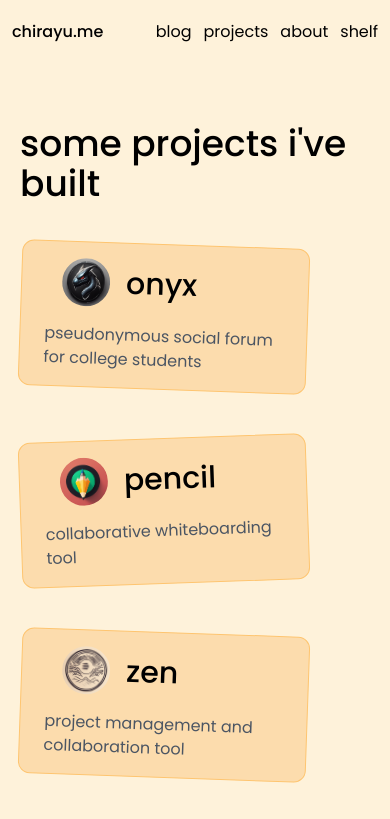
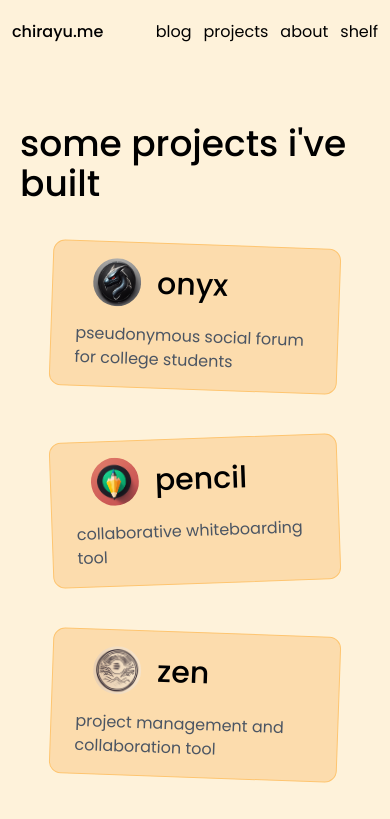
Before and after one commit to Chirayu31/chirayu.me, a SvelteKit app: page /projects in a window 390 px wide. Shown: the top 819 px of the page. Built offline with nearby package versions, Linux system fonts and the light colour scheme.

Commit message:
Update grid layout in +page.svelte and projects/+page.svelte

```diff
--- a/src/routes/+page.svelte
+++ b/src/routes/+page.svelte
@@ -88,7 +88,7 @@
 		<h2 class="font-medium text-xl">latest projects</h2>
 
 		<div
-			class="max-w-[350px] sm:max-w-[400px] md:max-w-[500px] lg:max-w-[700px] mt-10 grid grid-cols-1 md:grid-cols-2 gap-12"
+			class="max-w-[350px] sm:max-w-[400px] md:max-w-[500px] lg:max-w-[700px] mt-10 grid grid-cols-1 max-sm:justify-items-center md:grid-cols-2 gap-12"
 		>
 			{#each projects.slice(0, 2) as project, index}
 				<ProjectCard
--- a/src/routes/projects/+page.svelte
+++ b/src/routes/projects/+page.svelte
@@ -7,7 +7,7 @@
 	<h1 class="text-4xl font-medium">some projects i've built</h1>
 
 	<div
-		class="max-w-[350px] sm:max-w-full md:max-w-[600px] lg:max-w-[700px] mt-10 grid grid-cols-1 sm:grid-cols-2 gap-12"
+		class="max-w-[350px] sm:max-w-full md:max-w-[600px] lg:max-w-[700px] mt-10 grid grid-cols-1 max-sm:justify-items-center sm:grid-cols-2 gap-12"
 	>
 		{#each projects as project, index}
 			<ProjectCard
```
